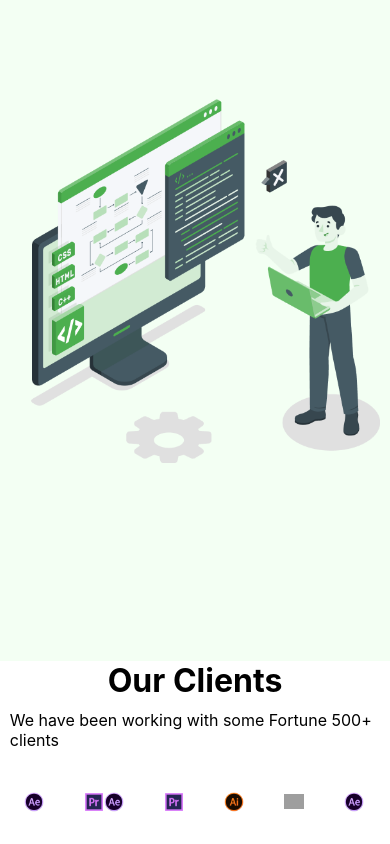
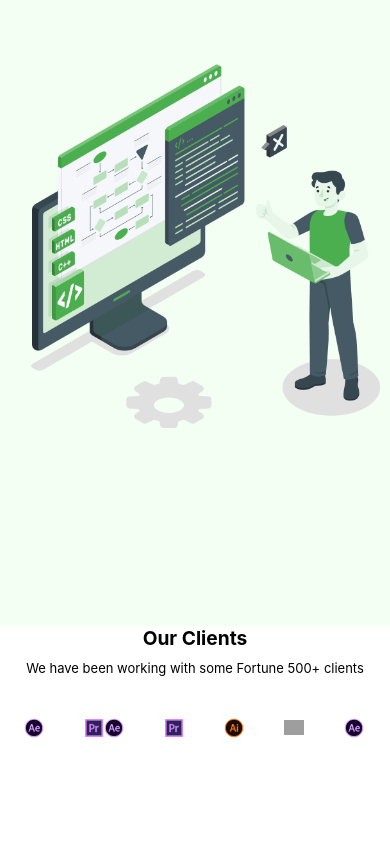
Before and after one commit to OnuegbulamChristian/Nexcent, a React (Create React App) app: page / in a window 390 px wide. Shown: the part 993-1837 px from the top of the page. After the commit the page ends 1763 px from the top, so only its background shows below. Built offline with nearby package versions, Linux system fonts and the light colour scheme; grey boxes are pictures that could not be loaded.

Commit message:
first commit

```diff
--- a/src/COMPONENTS/HeroSection/HeroSection.css
+++ b/src/COMPONENTS/HeroSection/HeroSection.css
@@ -98,7 +98,7 @@
   .Hero-section-parent-div {
     flex-wrap: wrap;
     height: auto;
-    gap: 50px;
+    gap: 15px;
   }
   .Hero-section-containers {
     width: 100%;
--- a/src/COMPONENTS/OurClients/OurClients.css
+++ b/src/COMPONENTS/OurClients/OurClients.css
@@ -59,6 +59,12 @@
   .Our-clients-parent-div {
     height: auto;
   }
+  .Our-clients-parent-div h1 {
+    font-size: larger;
+  }
+  .Our-clients-parent-div p {
+    font-size: small;
+  }
 }
 
 @media (max-width: 480px) {
```
